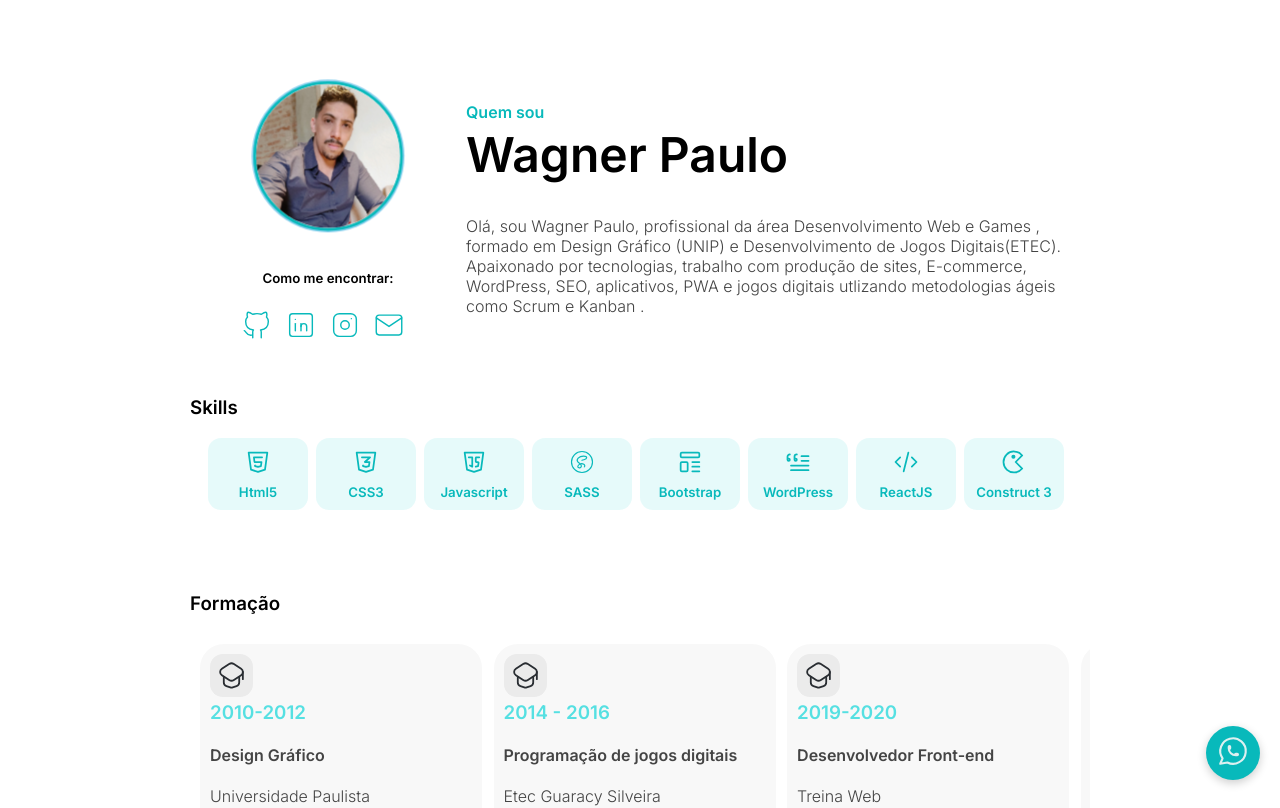
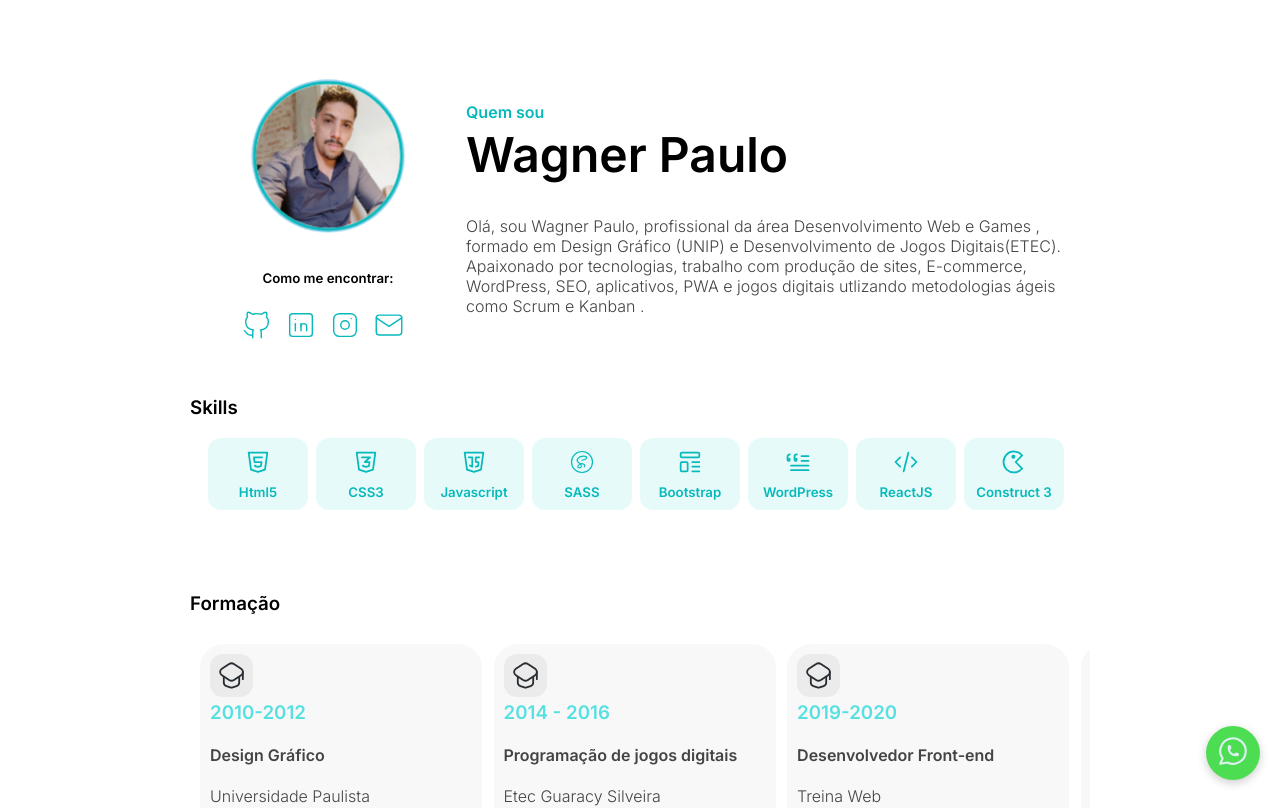
Before and after one commit to wagstalos/potfolio, a React (Create React App) app: page / in a window 1280 px wide. Shown: the top 808 px of the page. Built offline with nearby package versions, Linux system fonts and the light colour scheme; no server answers.

Commit message:
bugfix btn whats

```diff
--- a/src/App.css
+++ b/src/App.css
@@ -68,7 +68,7 @@ button {
   bottom: 20px;
   z-index: 10;
   right: 20px;
-  background-color: #08b9bb;
+  background-color: #4ddd53;
   padding: 8px 10px;
   border-radius: 100%;
   box-shadow: 0 3px 10px rgb(0 0 0 / 20%);
--- a/src/components/portfolio/style.css
+++ b/src/components/portfolio/style.css
@@ -1,5 +1,6 @@
 .card {
     background-color: #ffffff;
+    border: #e7e7e7 1px solid;
     border-radius: 10px;
     padding: 10px;
     margin: 10px;
@@ -8,18 +9,17 @@
     max-width: 100%;
     height: 370px;
     display: grid;
+    margin-bottom: 40px;
 }
 
 .card img {
     width: 100%;
     border-radius: 10px;
-    border: #e7e7e7 1px solid;
     height: 138px;
     object-fit: cover;
     -webkit-box-shadow: 4px 16px 19px -12px rgba(156, 156, 156, 0.5);
     -moz-box-shadow: 4px 16px 19px -12px rgba(156, 156, 156, 0.5);
     box-shadow: 4px 16px 19px -12px rgba(156, 156, 156, 0.5);
-    margin-bottom: 40px;
 }
 
 .m-14 {
```
